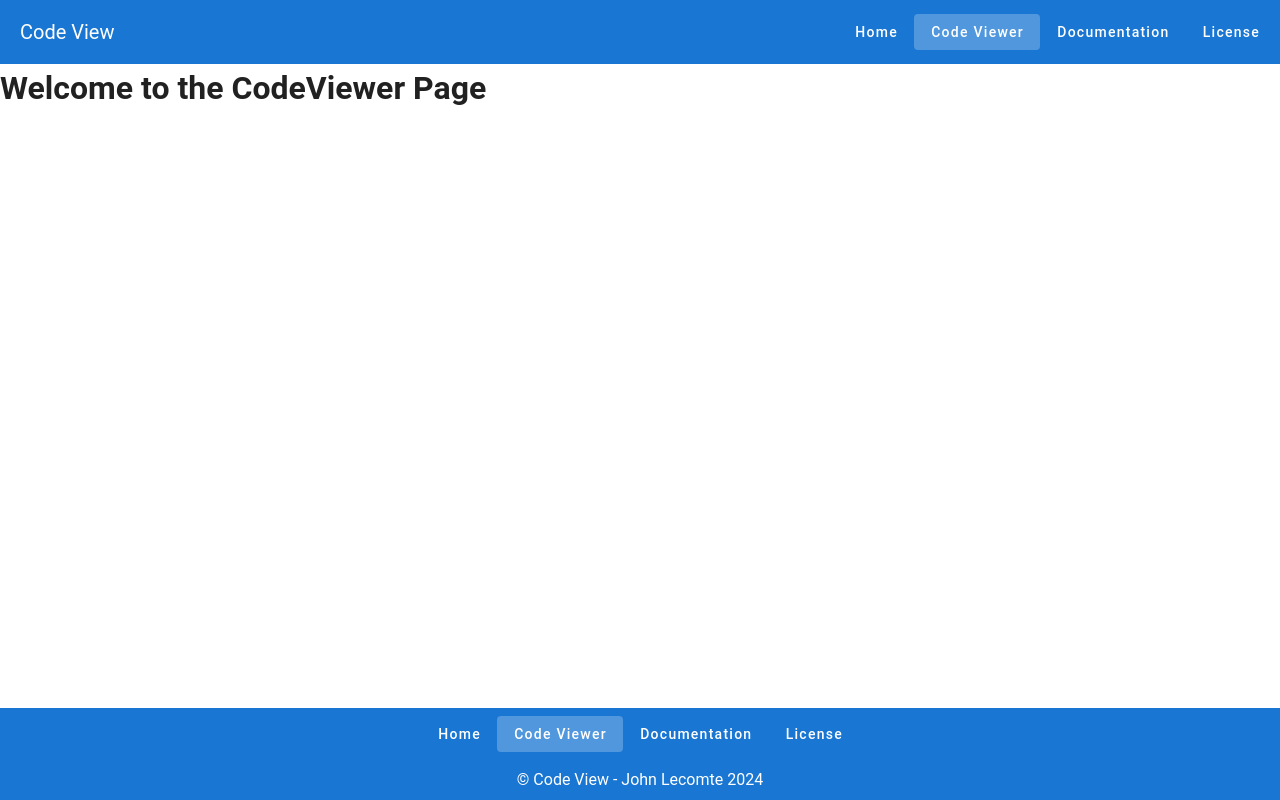
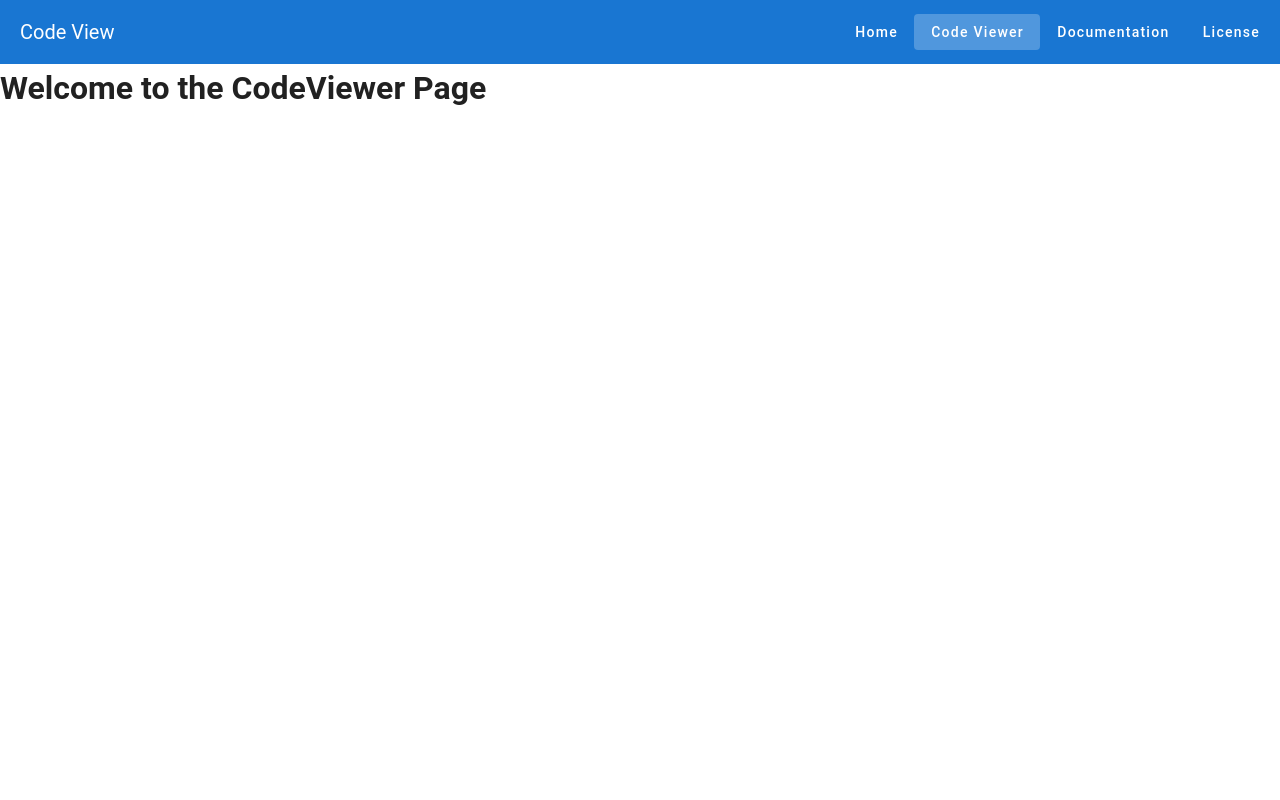
Before and after one commit to shoved/code-view, a Vue app in the folder code-view/: page /code-viewer in a window 1280 px wide. Built offline with nearby package versions, Linux system fonts and the light colour scheme.

Commit message:
Revert "5-footer: Added footer component"

```diff
--- a/code-view/src/App.vue
+++ b/code-view/src/App.vue
@@ -4,19 +4,16 @@
     <v-main>
       <router-view />
     </v-main>
-    <AppFooter />
   </v-app>
 </template>
 
 <script>
 import AppHeader from './components/AppHeader.vue';
-import AppFooter from './components/AppFooter.vue';
 
 export default {
   name: 'App',
   components: {
-    AppHeader,
-    AppFooter,
+    AppHeader
   }
 };
 </script>
--- a/code-view/src/assets/styles/main.scss
+++ b/code-view/src/assets/styles/main.scss
@@ -1,7 +1,3 @@
 .nav-btn {
   text-transform: none !important;
 }
-
-.footer {
-  max-height: 300px;
-}
--- a/code-view/src/components/AppFooter.vue
+++ /dev/null
@@ -1,55 +0,0 @@
-<script setup lang="ts">
-const copyright = ref("© Code View - John Lecomte 2024");
-
-const navButtons = ref([
-  {
-    text: "Home",
-    to: "/",
-  },
-  {
-    text: "Code Viewer",
-    to: "/code-viewer",
-  },
-  {
-    text: "Documentation",
-    to: "/documentation",
-  },
-  {
-    text: "License",
-    to: "/license",
-  }
-])
-</script>
-
-<template>
-  <v-footer flat color="primary" app class="footer">
-    <v-row justify="center" no-gutters>
-      <v-btn
-        v-for="button in navButtons"
-        :key="button.text"
-        :to="button.to"
-        flat
-        class="nav-btn"
-        color="primary"
-      >
-        {{ button.text }}
-      </v-btn>
-
-      <v-col class="text-center mt-4" cols="12">
-        <div class="copyright">
-          {{  copyright }}
-        </div>
-      </v-col>
-    </v-row>
-  </v-footer>
-</template>
-
-<script lang="ts">
-import { ref } from 'vue';
-
-export default {
-  name: 'AppFooter',
-};
-</script>
-
-<style scoped lang="scss"></style>
--- a/code-view/src/components/AppHeader.vue
+++ b/code-view/src/components/AppHeader.vue
@@ -22,7 +22,7 @@ const navButtons = ref([
 </script>
 
 <template>
-  <v-app-bar flat color="primary" app>
+  <v-app-bar flat color="primary">
     <v-toolbar-title>{{ title }}</v-toolbar-title>
 
     <v-spacer></v-spacer>
```
